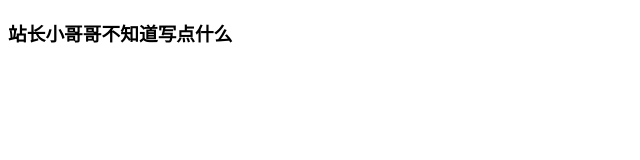
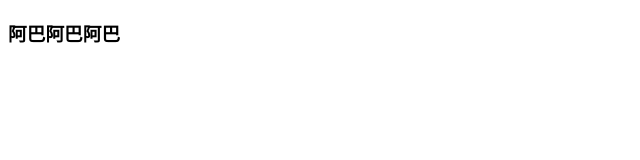
Before and after one commit to Gaia-Ultraman/qgame, a plain HTML site: page index.html in a window 1280 px wide. Shown: the whole page, without its empty margins (0-640 px from the left). Drawn offline with Linux system fonts and the light colour scheme.

Commit message:
Update index.html

```diff
--- a/index.html
+++ b/index.html
@@ -1,12 +1,12 @@
 <!DOCTYPE html>
 <html>
 <head>
-<title>Welcome to hello-c.cn!</title>
+<title>这波怎么说？</title>
 <style>
 
 </style>
 </head>
 <body>
-<h3>站长小哥哥不知道写点什么</h3>
+<h3>阿巴阿巴阿巴</h3>
 </body>
 </html>
```
